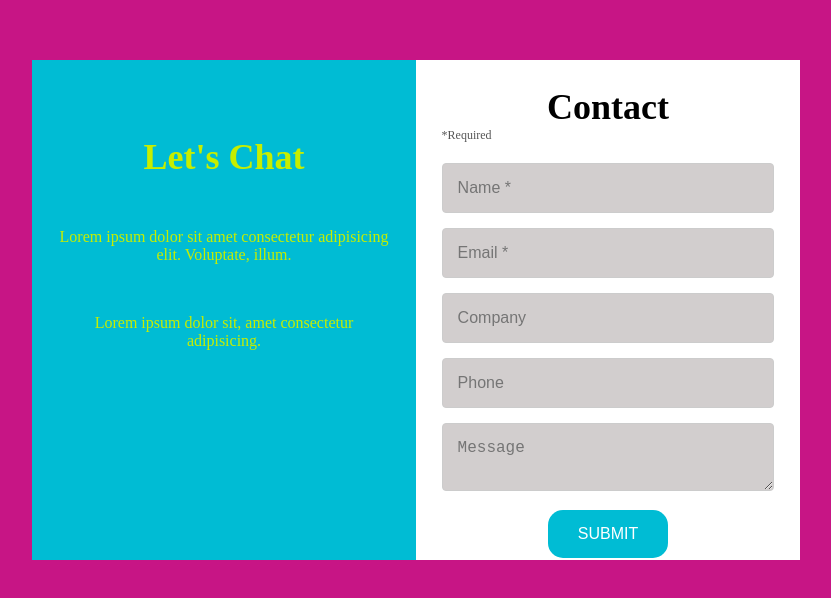
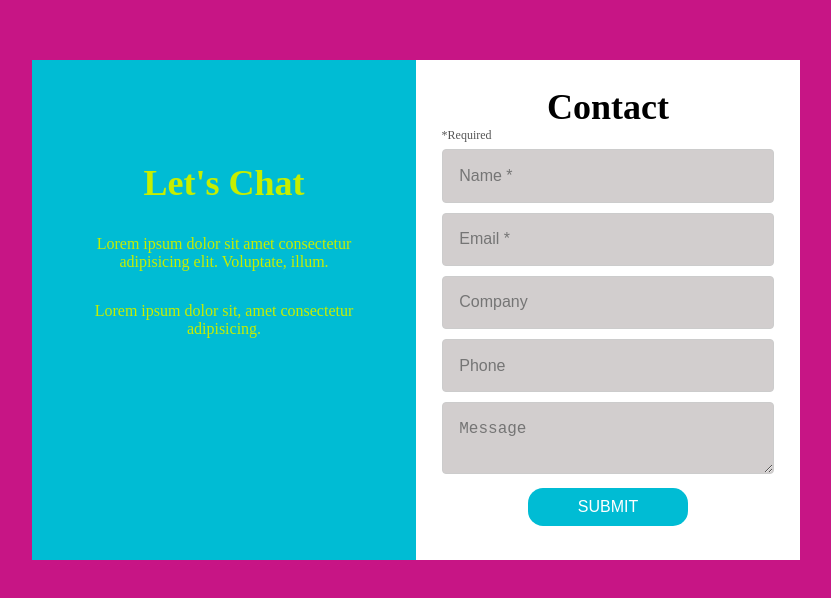
Before and after one commit to mahmoudmalek935/WEB-summer-training, a plain HTML site: page task1/index.html in a window 1280 px wide. Shown: the part 132-730 px from the top of the page, without its empty margins (224-1055 px from the left). Drawn offline with Linux system fonts and the light colour scheme.

Commit message:
tcommmit

```diff
--- a/task1/css/style.css
+++ b/task1/css/style.css
@@ -13,7 +13,7 @@ body{
   color: #c6ee00;
   width: 30%;
   height: 500px;
-  padding: 2%;
+  padding-top: 8% ;
   display: inline-block;
   vertical-align: middle;
   margin: 15% 0 15% 20%;
@@ -23,16 +23,13 @@ body{
 
 .first h1 {
   font-size: 36px;
-  margin-bottom: 20px;
   text-align: center;
-  margin-top: 50px;
 }
 
 .first p {
   font-size: 16px;
   text-align: center;
-  margin-top: 50px;
-
+  margin: 8%;
 }
 
 .second {
@@ -50,22 +47,22 @@ body{
 strong {
 
   font-size: 36px;
-  margin-bottom: 10px;
+  /* margin-bottom: 10px; */
 }
 
 .required {
   width: 5%;
   font-size: 12px;
   color: #555;
-  margin-bottom: 20px;
+  margin-bottom: 2%;
 }
 
 
 input, textarea {
   background-color: rgb(210, 206, 206);
   width: 100%;
-  margin-bottom: 15px;
-  padding: 15px;
+  margin-bottom: 3%;
+  padding: 5%;
   font-size: 16px;
   border: 1px solid #ccc;
   border-radius: 4px;
@@ -78,7 +75,7 @@ textarea {
 }
 
 button {
-  padding: 15px 30px;
+  padding: 3% 15%;
   background-color: #00bcd4;
   color: #fff;
   font-size: 16px;
```
